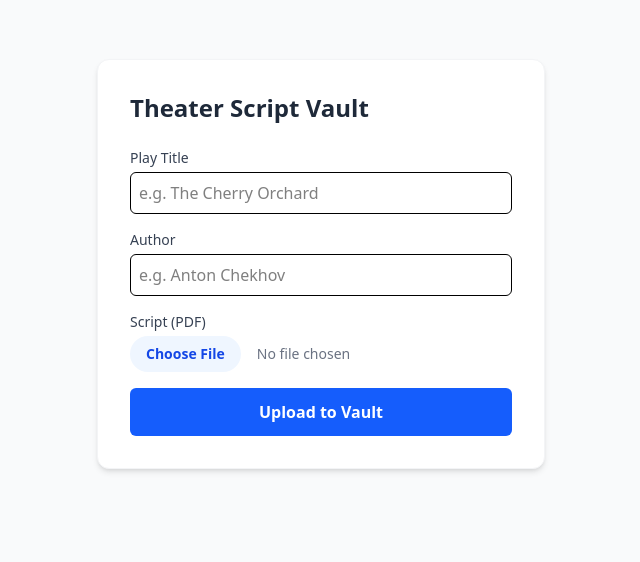
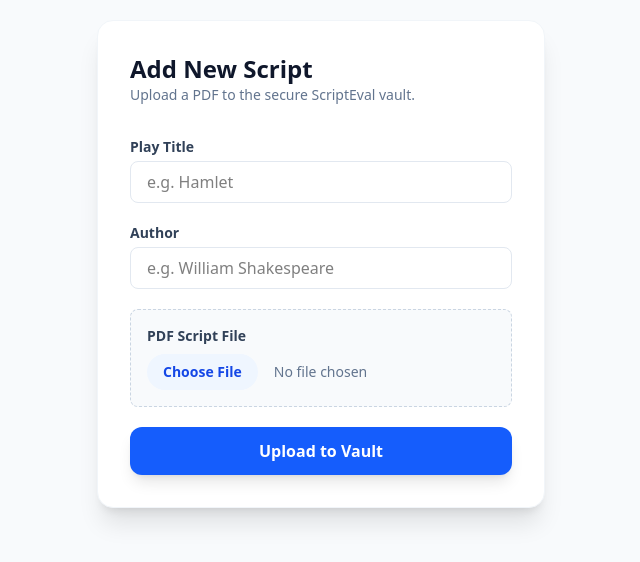
Before and after one commit to cipherWizard31/ScriptEval, a Next.js app: page /admin/upload in a window 1280 px wide. Shown: the part 136-698 px from the top of the page, without its empty margins (319-959 px from the left). Built offline with nearby package versions, Linux system fonts and the light colour scheme.

Commit message:
Enhance script upload functionality with error handling and user feedback

```diff
--- a/app/actions/upload-script.ts
+++ b/app/actions/upload-script.ts
@@ -1,34 +1,34 @@
-// app/actions/upload-script.ts
 'use server'
 
 import { v4 as uuidv4 } from 'uuid';
 import fs from 'node:fs/promises';
 import path from 'path';
-import db from '@/lib/db'; // Import our new simple DB
-import { redirect } from 'next/navigation';
+import db from '@/lib/db';
+import { revalidatePath } from 'next/cache';
 
 export async function uploadScript(formData: FormData) {
+  try {
     const file = formData.get('scriptFile') as File;
     const title = formData.get('title') as string;
     const author = formData.get('author') as string;
 
-  if (!file || file.size === 0) throw new Error("File is empty");
+    if (!file || file.size === 0) {
+      return { success: false, error: "Please select a PDF file." };
+    }
 
-  // 1. Generate unique ID and file paths
+    // 1. Setup paths
     const fileId = uuidv4();
     const extension = path.extname(file.name);
     const internalFileName = `${fileId}${extension}`;
     const vaultPath = path.join(process.cwd(), 'script-vault');
     const filePath = path.join(vaultPath, internalFileName);
 
-  // 2. Ensure vault directory exists
+    // 2. Write to disk
     await fs.mkdir(vaultPath, { recursive: true });
-
-  // 3. Write file to disk
     const buffer = Buffer.from(await file.arrayBuffer());
     await fs.writeFile(filePath, buffer);
 
-  // 4. Save metadata to SQLite using a prepared statement (SQL Injection safe)
+    // 3. Save to SQLite
     const insert = db.prepare(`
       INSERT INTO scripts (id, title, authorName, originalName, internalPath)
       VALUES (?, ?, ?, ?, ?)
@@ -36,5 +36,12 @@
 
     insert.run(fileId, title, author, file.name, filePath);
 
-  redirect('/admin/upload?success=true');
+    // Refresh the homepage data cache
+    revalidatePath('/');
+
+    return { success: true };
+  } catch (error) {
+    console.error("Upload Error:", error);
+    return { success: false, error: "Database or File System error." };
   }
+}
--- a/app/admin/upload/page.tsx
+++ b/app/admin/upload/page.tsx
@@ -1,78 +1,91 @@
 'use client'
 
 import { useState } from 'react';
+import { useRouter } from 'next/navigation';
 import { uploadScript } from '@/app/actions/upload-script';
+import toast from 'react-hot-toast';
 
 export default function UploadPage() {
-  const [status, setStatus] = useState<'idle' | 'loading' | 'success' | 'error'>('idle');
+  const [loading, setLoading] = useState(false);
+  const router = useRouter();
 
-  async function handleSubmit(formData: FormData) {
-    setStatus('loading');
-    const result = await uploadScript(formData);
+  async function handleFormAction(formData: FormData) {
+    setLoading(true);
+    const toastId = toast.loading('Uploading and encrypting...');
 
-    if (result?.success) {
-      setStatus('success');
-      (document.getElementById('upload-form') as HTMLFormElement).reset();
-    } else {
-      setStatus('error');
+    try {
+      const result = await uploadScript(formData);
+
+      if (result.success) {
+        toast.success('Script secured in vault!', { id: toastId });
+
+        // Brief delay so the user sees the success message before moving
+        setTimeout(() => {
+          router.push('/');
+        }, 1500);
+      } else {
+        toast.error(result.error || 'Upload failed', { id: toastId });
+        setLoading(false);
+      }
+    } catch (err) {
+      toast.error('A critical error occurred', { id: toastId });
+      setLoading(false);
     }
   }
 
   return (
-    <main className="min-h-screen bg-gray-50 flex items-center justify-center p-4">
-      <div className="bg-white p-8 rounded-xl shadow-md w-full max-w-md border border-gray-100">
-        <h1 className="text-2xl font-bold text-gray-800 mb-6">Theater Script Vault</h1>
+    <div className="min-h-screen bg-slate-50 flex flex-col items-center justify-center p-6">
+      <div className="w-full max-w-md bg-white rounded-2xl shadow-xl p-8 border border-slate-100">
+        <div className="mb-8">
+          <h1 className="text-2xl font-bold text-slate-900">Add New Script</h1>
+          <p className="text-slate-500 text-sm">Upload a PDF to the secure ScriptEval vault.</p>
+        </div>
 
-        <form id="upload-form" action={handleSubmit} className="space-y-4">
+        <form action={handleFormAction} className="space-y-5">
           <div>
-            <label className="block text-sm font-medium text-gray-700 mb-1">Play Title</label>
+            <label className="block text-sm font-semibold text-slate-700 mb-1">Play Title</label>
             <input
               name="title"
+              type="text"
               required
-              className="w-full p-2 border rounded-md focus:ring-2 focus:ring-blue-500 outline-none"
-              placeholder="e.g. The Cherry Orchard"
+              placeholder="e.g. Hamlet"
+              className="w-full px-4 py-2 border border-slate-200 rounded-lg focus:ring-2 focus:ring-blue-500 outline-none transition-all text-black"
             />
           </div>
 
           <div>
-            <label className="block text-sm font-medium text-gray-700 mb-1">Author</label>
+            <label className="block text-sm font-semibold text-slate-700 mb-1">Author</label>
             <input
               name="author"
+              type="text"
               required
-              className="w-full p-2 border rounded-md focus:ring-2 focus:ring-blue-500 outline-none"
-              placeholder="e.g. Anton Chekhov"
+              placeholder="e.g. William Shakespeare"
+              className="w-full px-4 py-2 border border-slate-200 rounded-lg focus:ring-2 focus:ring-blue-500 outline-none transition-all text-black"
             />
           </div>
 
-          <div>
-            <label className="block text-sm font-medium text-gray-700 mb-1">Script (PDF)</label>
+          <div className="bg-slate-50 p-4 rounded-lg border border-dashed border-slate-300">
+            <label className="block text-sm font-semibold text-slate-700 mb-2">PDF Script File</label>
             <input
+              name="scriptFile"
               type="file"
-              name="scriptFile"
               accept=".pdf"
               required
-              className="w-full text-sm text-gray-500 file:mr-4 file:py-2 file:px-4 file:rounded-full file:border-0 file:text-sm file:font-semibold file:bg-blue-50 file:text-blue-700 hover:file:bg-blue-100"
+              className="block w-full text-sm text-slate-500 file:mr-4 file:py-2 file:px-4 file:rounded-full file:border-0 file:text-sm file:font-semibold file:bg-blue-50 file:text-blue-700 hover:file:bg-blue-100 cursor-pointer"
             />
           </div>
 
           <button
             type="submit"
-            disabled={status === 'loading'}
-            className={`w-full py-3 rounded-md font-bold text-white transition-all ${
-              status === 'loading' ? 'bg-gray-400' : 'bg-blue-600 hover:bg-blue-700'
+            disabled={loading}
+            className={`w-full py-3 rounded-xl font-bold text-white transition-all shadow-lg ${
+              loading ? 'bg-slate-400 cursor-not-allowed' : 'bg-blue-600 hover:bg-blue-700 active:scale-95'
             }`}
           >
-            {status === 'loading' ? 'Securing File...' : 'Upload to Vault'}
+            {loading ? 'Processing...' : 'Upload to Vault'}
           </button>
-
-          {status === 'success' && (
-            <p className="text-green-600 text-sm font-medium text-center">✓ Script secured in vault!</p>
-          )}
-          {status === 'error' && (
-            <p className="text-red-600 text-sm font-medium text-center">× Error uploading script.</p>
-          )}
         </form>
       </div>
-    </main>
+    </div>
   );
 }
--- a/app/layout.tsx
+++ b/app/layout.tsx
@@ -5,16 +5,14 @@
   title: "ScriptEval",
   description: "Generated by Cipher Wizard",
 };
+import { Toaster } from 'react-hot-toast';
 
-export default function RootLayout({
-  children,
-}: Readonly<{
-  children: React.ReactNode;
-}>) {
+export default function RootLayout({ children }: { children: React.ReactNode }) {
   return (
     <html lang="en">
       <body>
         {children}
+        <Toaster position="top-center" />
       </body>
     </html>
   );
--- a/package.json
+++ b/package.json
@@ -3,7 +3,7 @@
   "version": "0.1.0",
   "private": true,
   "scripts": {
-    "dev": "next dev",
+    "dev": "next dev --turbo",
     "build": "next build",
     "start": "next start",
     "lint": "eslint"
@@ -13,6 +13,7 @@
     "next": "16.1.7",
     "react": "19.2.3",
     "react-dom": "19.2.3",
+    "react-hot-toast": "^2.6.0",
     "uuid": "^13.0.0"
   },
   "devDependencies": {
```
Also changed, not shown: 2 other files (tests, documents, lock files or other folders). Lines whose indentation alone changed are shown as unchanged.
